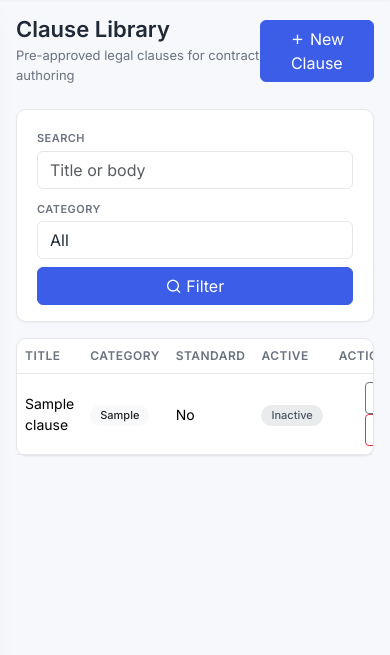
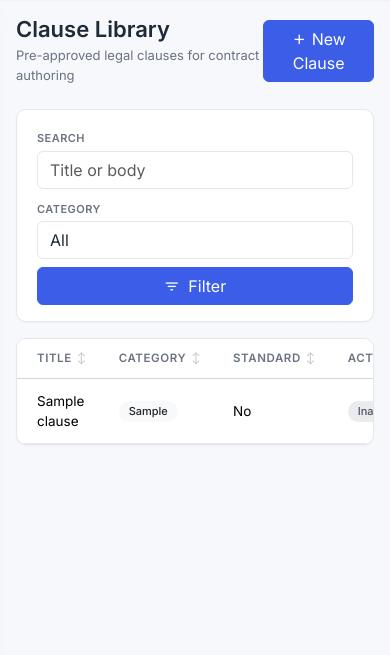
Before and after one commit to mnavaid925/NavPMS, a Django app: template templates/contracts/clause_list.html in a window 390 px wide. Shown: the part 64-719 px from the top of the page. Run offline with Django 4.2, Linux system fonts and the light colour scheme; the template is opened without the code that fills it: most values are stand-ins (such as "Sample title", 1, 10 or a date in 2020); some libraries are stand-ins or nearby versions.

Commit message:
refactor(contracts): canonical list-table markup for clause library list

```diff
--- a/templates/contracts/clause_list.html
+++ b/templates/contracts/clause_list.html
@@ -2,17 +2,19 @@
 {% block title %}Clause Library{% endblock %}
 
 {% block content %}
-<div class="page-header d-flex justify-content-between align-items-center">
+<div class="page-header">
   <div>
-    <h1 class="page-title">Clause Library</h1>
-    <p class="page-subtitle">Pre-approved legal clauses for contract authoring</p>
+    <h1>Clause Library</h1>
+    <div class="breadcrumb-trail">Pre-approved legal clauses for contract authoring</div>
   </div>
-  <a href="{% url 'contracts:clause_create' %}" class="btn btn-primary"><i class="ri-add-line"></i> New Clause</a>
+  <div class="d-flex gap-2">
+    <a href="{% url 'contracts:clause_create' %}" class="btn btn-primary"><i class="ri-add-line"></i> New Clause</a>
+  </div>
 </div>
 
 <div class="card filter-card mb-3">
   <div class="card-body">
-    <form method="get" class="row g-2 align-items-end">
+    <form method="get" class="row g-2 align-items-end" data-filter-autosubmit>
       <div class="col-md-6">
         <label class="form-label">Search</label>
         <input type="text" name="q" value="{{ q }}" class="form-control" placeholder="Title or body">
@@ -26,17 +28,18 @@
           {% endfor %}
         </select>
       </div>
-      <div class="col-md-2">
-        <button class="btn btn-primary w-100"><i class="ri-search-line"></i> Filter</button>
+      <div class="col-md-2 d-flex gap-2">
+        <button class="btn btn-primary flex-grow-1" type="submit"><i class="ri-filter-3-line me-1"></i> Filter</button>
+        <a href="{{ request.path }}" class="btn btn-outline-secondary filter-clear d-none" title="Clear filters"><i class="ri-close-line"></i></a>
       </div>
     </form>
   </div>
 </div>
 
-<div class="card">
+<div class="card table-card">
   <div class="table-responsive">
-    <table class="table table-hover align-middle mb-0">
-      <thead><tr><th>Title</th><th>Category</th><th>Standard</th><th>Active</th><th class="text-end">Actions</th></tr></thead>
+    <table class="table table-hover align-middle mb-0 list-table" data-sortable>
+      <thead><tr><th>Title</th><th>Category</th><th>Standard</th><th>Active</th><th class="text-end" data-sort="none">Actions</th></tr></thead>
       <tbody>
         {% for clause in clauses %}
         <tr>
@@ -44,28 +47,25 @@
           <td><span class="badge bg-light text-dark">{{ clause.get_category_display }}</span></td>
           <td>{{ clause.is_standard|yesno:"Yes,No" }}</td>
           <td>{% if clause.is_active %}<span class="badge badge-soft-success">Active</span>{% else %}<span class="badge badge-soft-secondary">Inactive</span>{% endif %}</td>
-          <td class="text-end">
-            <a href="{% url 'contracts:clause_edit' clause.pk %}" class="btn btn-sm btn-outline-secondary"><i class="ri-edit-line"></i></a>
+          <td class="text-end actions-cell">
+            <a href="{% url 'contracts:clause_edit' clause.pk %}" class="btn btn-sm btn-icon btn-outline-primary" title="Edit"><i class="ri-pencil-line"></i></a>
             <form method="post" action="{% url 'contracts:clause_delete' clause.pk %}" class="d-inline" onsubmit="return confirm('Delete clause?');">
-              {% csrf_token %}<button class="btn btn-sm btn-outline-danger"><i class="ri-delete-bin-line"></i></button>
+              {% csrf_token %}<button class="btn btn-sm btn-icon btn-outline-danger" title="Delete"><i class="ri-delete-bin-line"></i></button>
             </form>
           </td>
         </tr>
         {% empty %}
-        <tr><td colspan="5" class="text-center text-muted py-4">No clauses yet. <a href="{% url 'contracts:clause_create' %}">Add one</a>.</td></tr>
+        <tr>
+          <td colspan="5" class="p-0 border-0">
+            {% url 'contracts:clause_create' as create_url %}
+            {% include 'partials/_empty_state.html' with icon='ri-article-line' title='No clauses found' message='Adjust your search or filters, or add a pre-approved clause to the library.' create_url=create_url create_label='New Clause' %}
+          </td>
+        </tr>
         {% endfor %}
       </tbody>
     </table>
   </div>
 </div>
 
-{% if page_obj.has_other_pages %}
-<nav class="mt-3">
-  <ul class="pagination justify-content-center">
-    {% if page_obj.has_previous %}<li class="page-item"><a class="page-link" href="?{{ querystring }}&page={{ page_obj.previous_page_number }}">Previous</a></li>{% endif %}
-    <li class="page-item active"><span class="page-link">{{ page_obj.number }} / {{ page_obj.paginator.num_pages }}</span></li>
-    {% if page_obj.has_next %}<li class="page-item"><a class="page-link" href="?{{ querystring }}&page={{ page_obj.next_page_number }}">Next</a></li>{% endif %}
-  </ul>
-</nav>
-{% endif %}
+{% include 'partials/_pagination.html' %}
 {% endblock %}
```
